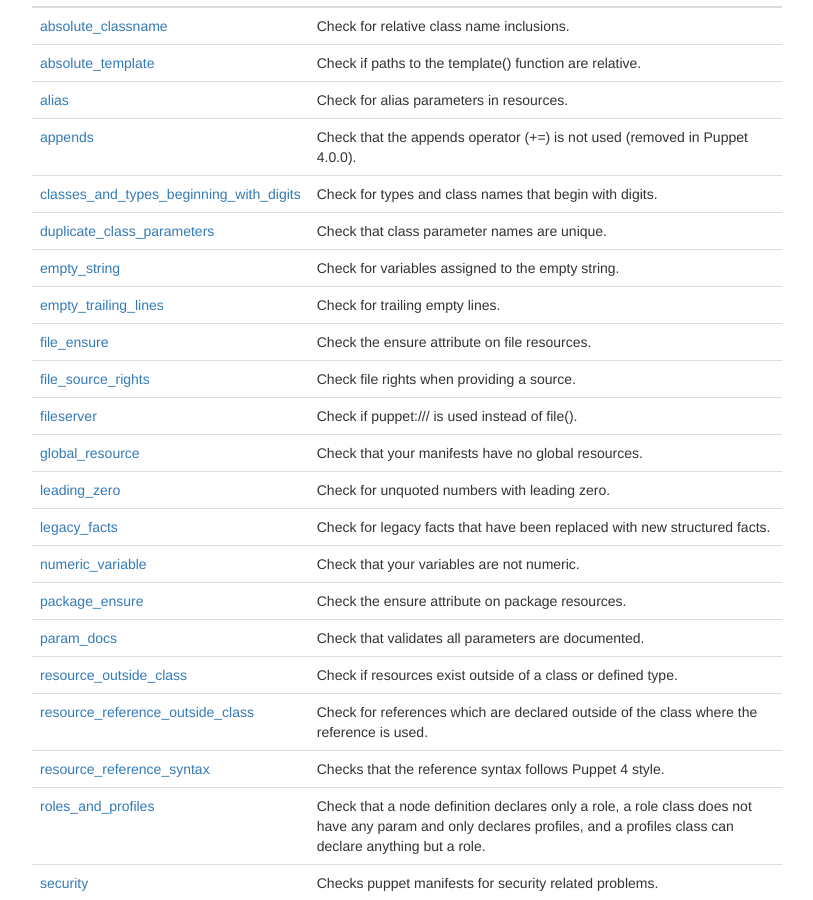
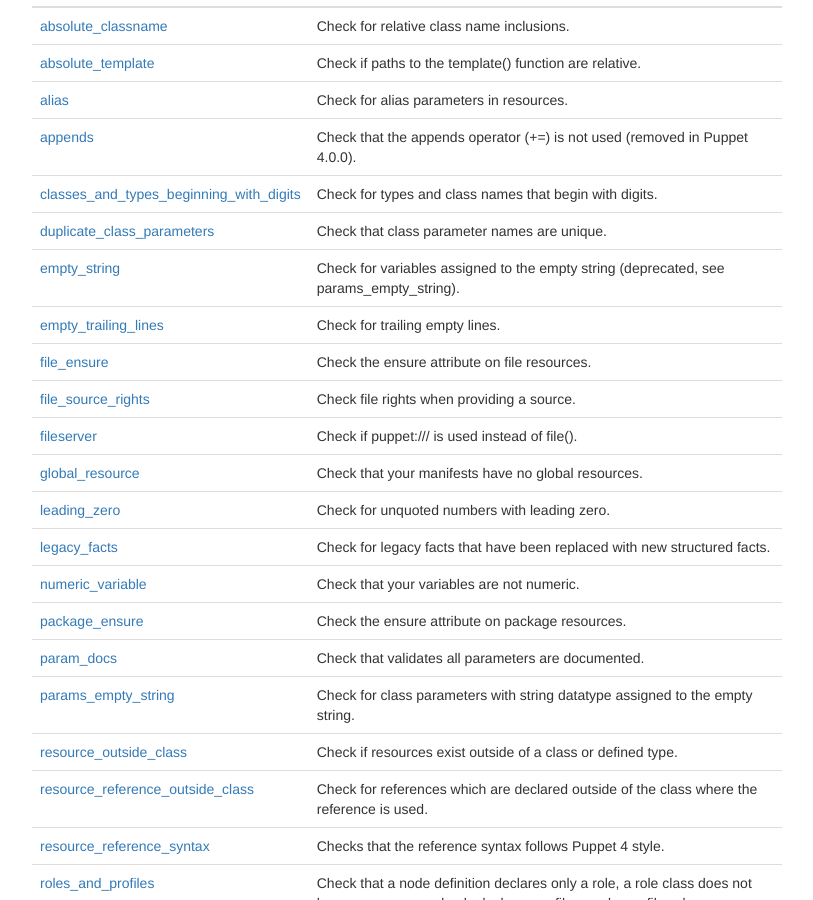
Before and after one commit to voxpupuli/voxpupuli.github.io, a Jekyll site: the page built from plugins/index.md, in a window 1280 px wide and 900 px high, scrolled down 3194 px. Shown: the whole window, without its empty margins (233-1046 px from the left). Built offline with Jekyll 4.4.1, drawn with Linux system fonts in a browser that asks for light colours; nearby versions of some CDN libraries.

Commit message:
Document params_empty_string/deprecate empty_string

```diff
--- a/_data/tools/puppet-lint.json
+++ b/_data/tools/puppet-lint.json
@@ -42,7 +42,12 @@
     {
       "name": "empty_string",
       "url": "https://github.com/voxpupuli/puppet-lint-empty_string-check",
-      "description": "Check for variables assigned to the empty string."
+      "description": "Check for variables assigned to the empty string (deprecated, see params_empty_string)."
+    },
+    {
+      "name": "params_empty_string",
+      "url": "https://github.com/voxpupuli/puppet-lint-params_empty_string-check",
+      "description": "Check for class parameters with string datatype assigned to the empty string."
     },
     {
       "name": "empty_trailing_lines",
```
